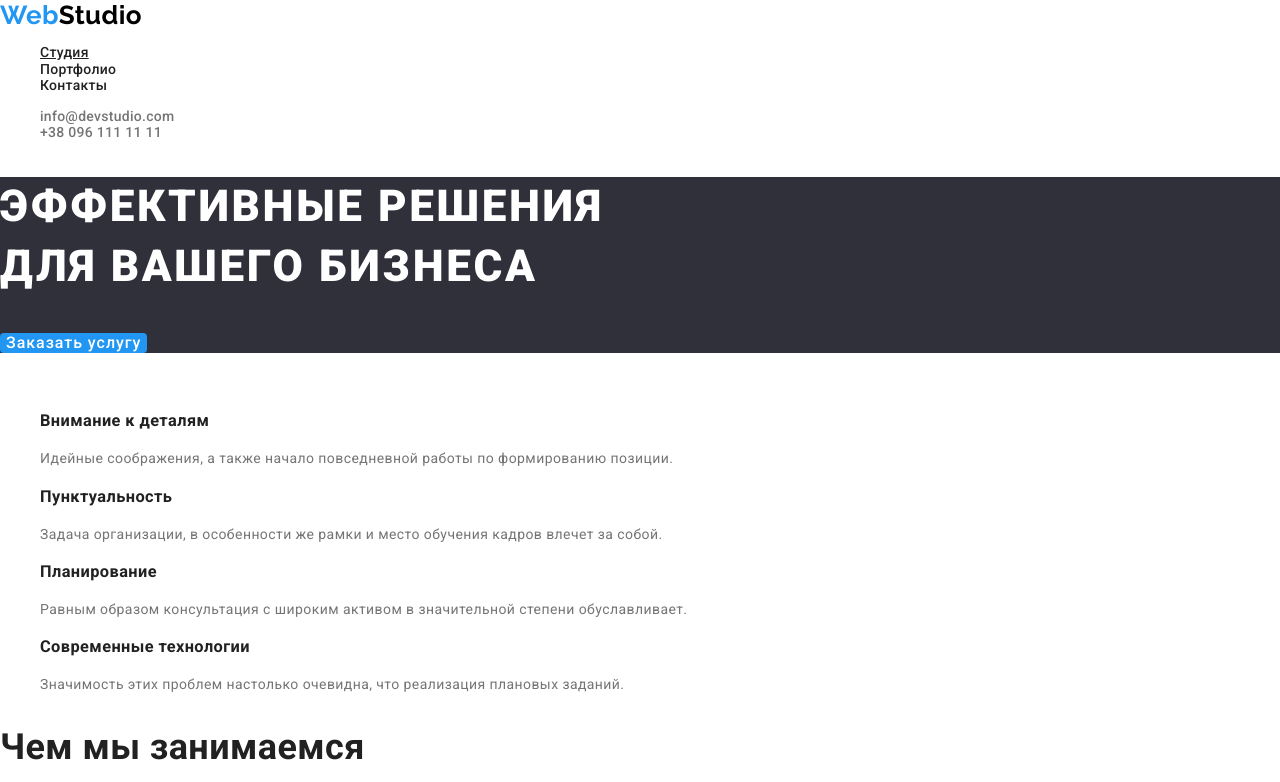
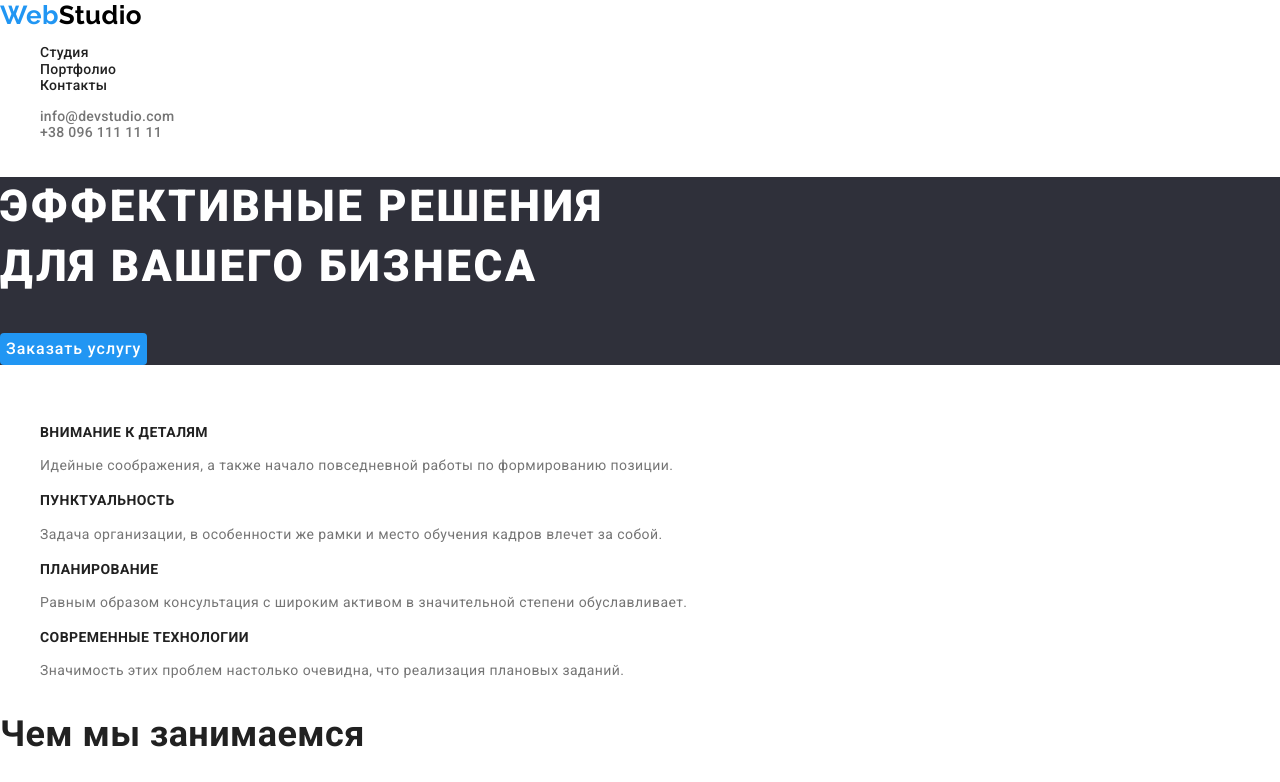
Before and after one commit to EvgeniyArabadzhiyskiy/goit-markup-hw-02, a plain HTML site: page index.html in a window 1280 px wide. Shown: the top 782 px of the page. Drawn offline with nearby package versions, Linux system fonts and the light colour scheme.

Commit message:
Добавляет изменения html css

```diff
--- a/css/styles.css
+++ b/css/styles.css
@@ -26,13 +26,13 @@ body {
 
 .logo {
   font-family: "Raleway", sans-serif;
-  color: #000000;
+  color: var(--accent-color);
   font-size: 26px;
   line-height: 1.17;
 }
 
-.logo-color {
-  color: var(--accent-color);
+.page-header .logo-color {
+  color: #000000;
 }
 
 .list {
@@ -59,9 +59,6 @@ body {
   color: var(--accent-color);
 }
 
-.site-nav .link.current {
-  text-decoration: underline;
-}
 
 /* Contact */
 
@@ -99,6 +96,7 @@ body {
 .button.primery {
   color: var(--white-color);
   background-color: var(--accent-color);
+  line-height: 1.88;
 }
 
 /* Кнопки фильтра */
@@ -116,8 +114,10 @@ body {
 }
 
 .advantages-list .title {
+  font-size: 14px;
   font-weight: 700;
-  line-height: 1.14;
+  line-height: 1.17;
+  text-transform: uppercase;
 }
 
 .advantages-list .text {
@@ -130,7 +130,7 @@ body {
 .section-title {
   font-size: 36px;
   font-weight: 700;
-  line-height: 1.16;
+  line-height: 1.17;
 }
 
 /* Team Section */
@@ -173,6 +173,13 @@ body {
 
 /* СТРАНИЦА ПОРФОЛИО */
 
+/* Button secondary */
+
+.button.secondary{
+  background-color: #F5F4FA;
+  line-height: 1.62;
+}
+
 /* Examples */
 
 .examples-list .title{
@@ -187,3 +194,9 @@ body {
   font-size: 16px;
   line-height: 1.88;
 }
+
+/* Logo-color */
+
+.footer .logo-color{
+  color:#ffffff;
+}
--- a/index.html
+++ b/index.html
@@ -15,11 +15,11 @@
 <body>
 <header class="page-header">
     <a class="logo link" href="./index.html">
-        <span class="logo-color">Web</span>Studio
+        Web<span class="logo-color">Studio</span>
     </a>
     <nav>
         <ul class="site-nav list">
-            <li class="item"><a class="link current" href="">Студия</a> </li>
+            <li class="item"><a class="link" href="">Студия</a> </li>
             <li class="item"><a class="link" href="./portfolio.html">Портфолио</a> </li>
             <li class="item"><a class="link" href="">Контакты</a> </li>
         </ul>
@@ -91,7 +91,7 @@
 </main>
 <footer class="footer">
     <a class="logo link" href="./index.html">
-        <span class="logo-color">Web</span>Studio
+        Web<span class="logo-color">Studio</span>
     </a>
     <address class="page-address">
         г. Киев, пр-т Леси Украинки, 26 <br>
```
Also changed, not shown: portfolio.html (+3 -3 lines).
